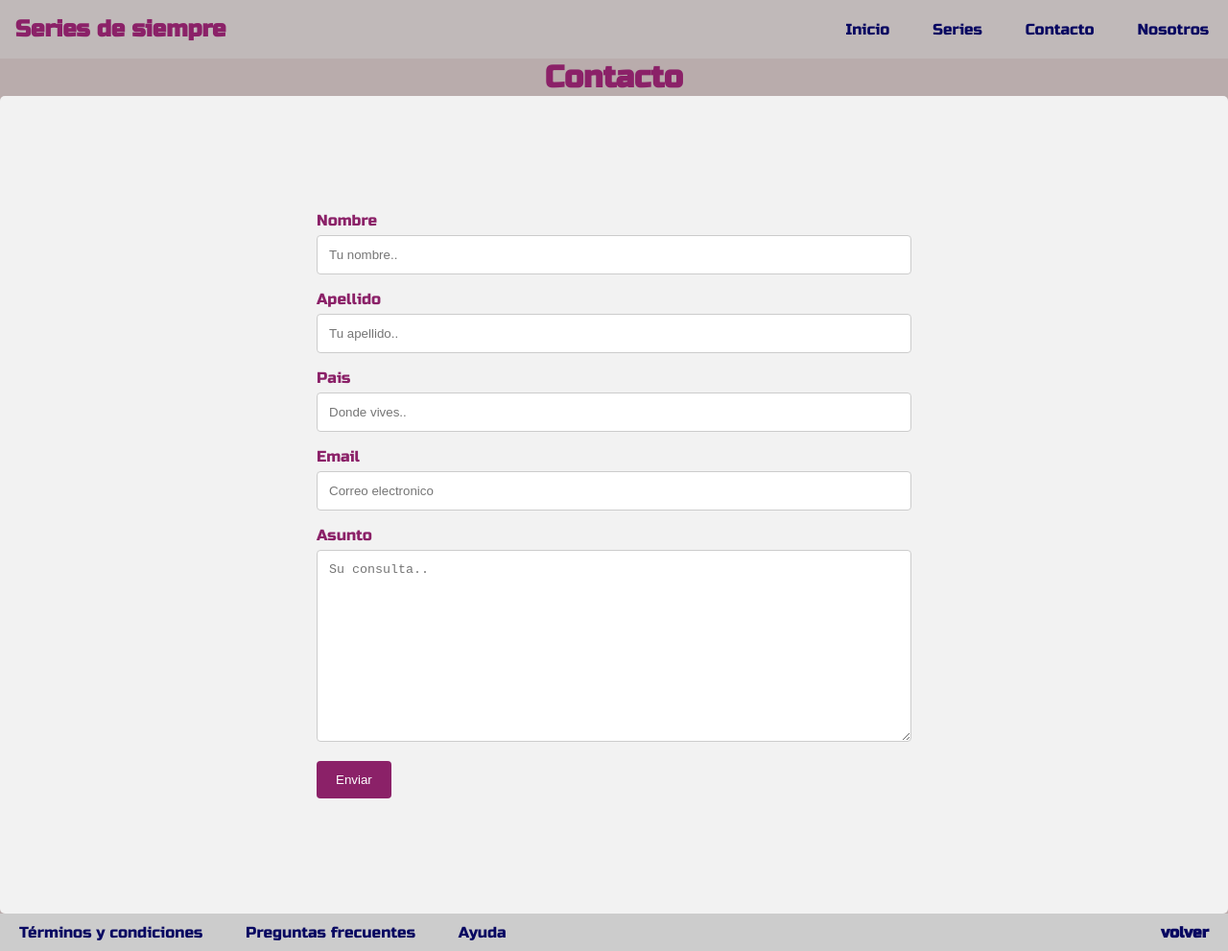
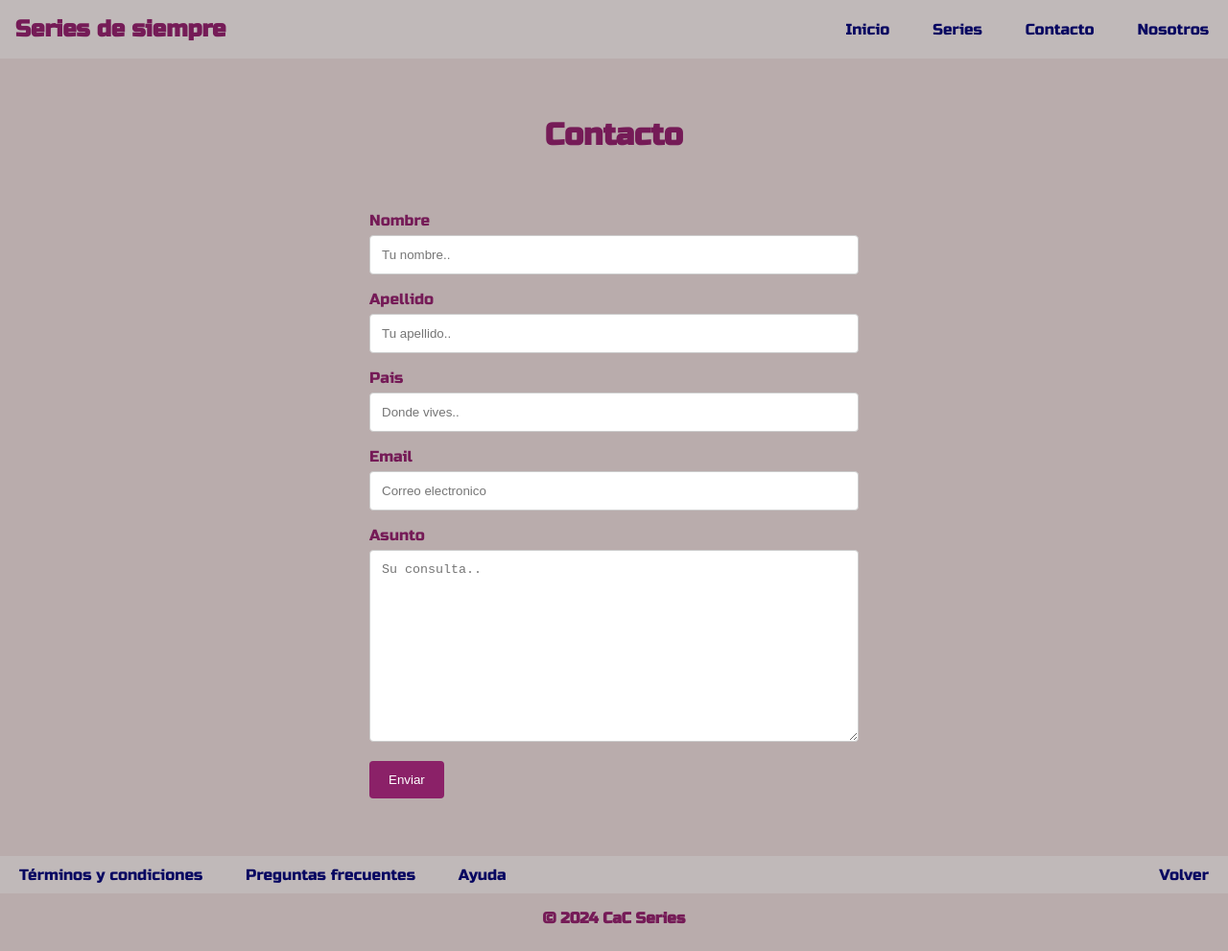
Before and after one commit to alanrozzi/CAC-Proyect-g12, a plain HTML site: page Contacto.html in a window 1280 px wide. Shown: the whole page at 96% size. Drawn offline with Linux system fonts and the light colour scheme.

Commit message:
Cambios x2 Alan

```diff
--- a/Contacto.html
+++ b/Contacto.html
@@ -11,16 +11,19 @@
     <body>
 
         <header>
-            <nav>
+            <nav class="navegador">
                 <div class="titulo">
-                    <h1>Series de siempre</h1>
+                    <a href="index.html"><h1>Series de siempre</h1></a>
                 </div>
+                <div>
                     <ul>
                         <li><a href="index.html">Inicio</a></li>
                         <li><a href="series.html">Series</a></li>
                         <li><a href="Contacto.html">Contacto</a></li>
                         <li><a href="#">Nosotros</a></li>
                     </ul>
+                </div>
+
             </nav>
         </header>
 
@@ -29,7 +32,7 @@
             <script src="./script/validaform.js"></script>
 
             <div>
-                <h1>Contacto</h1>
+                <h1 class="tituloContacto">Contacto</h1>
             </div>
 
             <div class="container">
@@ -67,14 +70,21 @@
         </main>
 
         <footer>
+            <div>
                 <nav>
                     <ul>
                         <li><a href="#">Términos y condiciones</a></li>
                         <li><a href="#">Preguntas frecuentes</a></li>
                         <li><a href="#">Ayuda</a></li>
                     </ul>
-                <a href="index.html"><h4>volver</h4></a>
+                    <a href="index.html">Volver</a>
                 </nav>
+            </div>
+
+            <div>
+                <h4>© 2024 CaC Series</h4>
+            </div>
+
         </footer>
 
     </body>
--- a/css/style-old.css
+++ b/css/style-old.css
@@ -14,7 +14,7 @@ body{
   margin: 0;
   padding: 0;
   font-family: 'Russo One', sans-serif;
-  color: rgb(139, 33, 104);
+  color: #751b57;
   height: 100vh;
   background-color: var(--bg-color);
 }
@@ -47,10 +47,22 @@ p {
   padding: 16px;
 }
 
-h1, h2, h3,h4 {
+.titulo a{
+  text-decoration: none;
+  color: #751b57;
+}
+
+.tituloContacto{
+  padding: 60px 0;
+}
+
+h1, h2, h3, h4{
   margin: 0;
-  /* padding: 16px; */
   text-align: center;
+}
+
+h4{
+  padding: 16px;
 }
 
 a {
@@ -61,6 +73,7 @@ a {
 footer > nav {
   background-color: #ccc;
 }
+
 nav {
   background: #c0b9b9;
   display: flex;
@@ -100,14 +113,6 @@ nav ul li a:hover, nav>a:hover{
 }
 
 /* Estilo al boton*/
-
-.container {
-  display: flex;
-  justify-content: center;
-  align-items: center;
-  background-color: #c0b9b9;
-
-}
 
 .btn {
   font-family: 'Russo One', sans-serif;
@@ -203,9 +208,7 @@ body>section>h1{
 
 
 form{
-    align-items: center;
-    width: 50%;
-    margin: 100px;
+  width: 510px;
 }
 
 
@@ -234,7 +237,7 @@ form{
     display: inline-block;
     padding:10px 50px;
     text-align: center;
-  }
+}
 
 
 
@@ -321,16 +324,16 @@ cursor: pointer;
 
 /* When moving the mouse over the submit button, add a darker green color */
 input[type=submit]:hover {
-background-color: #45a049;
+background-color: #a07545;
 }
 
 /* Add a background color and some padding around the form */
 .container {
-border-radius: 5px;
-background-color: #f2f2f2;
-padding: 20px;
+  display: flex;
+  justify-content: center;
+  align-items: center;
+  padding: 0 0 60px 0;
 }
-
 /* Responsiveness */
 @media only screen and (min-width: 768px) {
   main {
--- a/script/validaform.js
+++ b/script/validaform.js
@@ -1,12 +1,11 @@
 //Validación de formulario
-
 
 var formularioPrincipal = document.getElementById("formulario");
 function Valida(formulario)
 {
   if ((formulario.nombre.value.length == 0) || (formulario.apellido.value.length == 0) || (formulario.pais.value.length ==0) || (formulario.email.value.length ==0) || (formulario.asunto.value.length ==0))
   {
-    alert('falta informacion');
+    alert('Por favor, verifique que los datos sean correctos!');
     return false
   }
   window.open("gracias.html", "gracias", "width=800, height=700")
```
Also changed, not shown: gracias.html (+16 -5 lines), index.html (+16 -5 lines), series.html (+8 -2 lines), 1 other file. Lines whose indentation alone changed are shown as unchanged.
